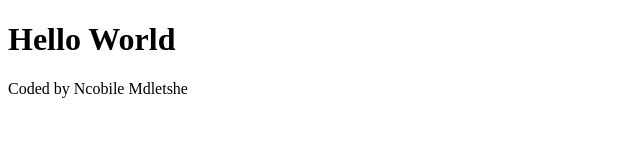
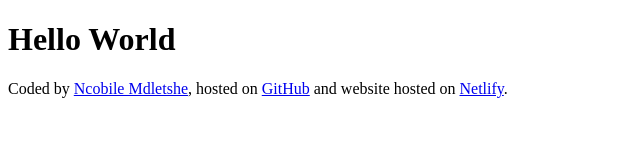
Before and after one commit to NcobileM/vanilla-weather-app, a plain HTML site: page index.html in a window 1280 px wide. Shown: the whole page, without its empty margins (0-640 px from the left). Drawn offline with Linux system fonts and the light colour scheme.

Commit message:
Added links

```diff
--- a/index.html
+++ b/index.html
@@ -7,6 +7,16 @@
   </head>
   <body>
     <h1>Hello World</h1>
+    <footer>
+      Coded by
+      <a href="https://github.com/NcobileM" target="blank">Ncobile Mdletshe</a>,
+      hosted on
+      <a href="https://github.com/NcobileM/vanilla-weather-app" target="blank"
+        >GitHub</a
+      >
+      and website hosted on
+      <a href="https://vaillaweatherapp.netlify.app/" target="blank">Netlify</a
+      >.
+    </footer>
   </body>
-  <footer>Coded by Ncobile Mdletshe</footer>
 </html>
```
